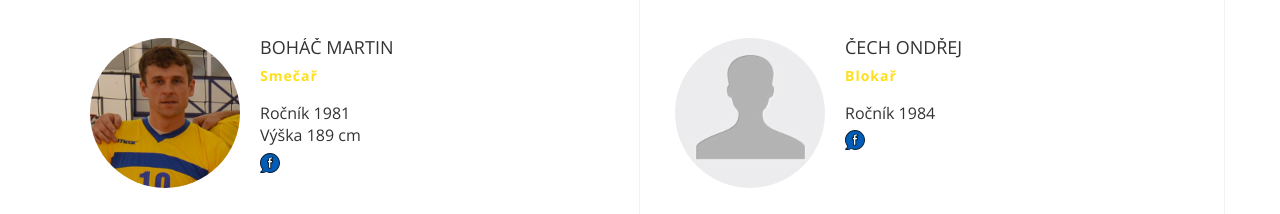
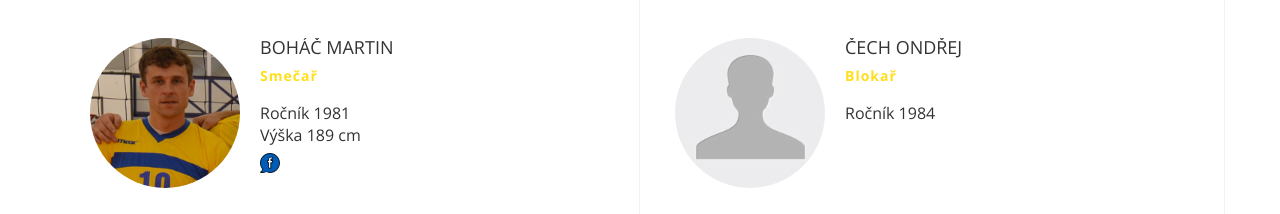
Before and after one commit to bohacc/volejbal-sokol-benesov-v3, an Angular app: page / in a window 1280 px wide. Shown: the part 1840-2054 px from the top of the page. Built offline with nearby package versions, Linux system fonts and the light colour scheme.

Commit message:
css template

```diff
--- a/src/app/modules/core/components/team-player/team-player.component.html
+++ b/src/app/modules/core/components/team-player/team-player.component.html
@@ -11,7 +11,7 @@
       <div *ngIf="player?.height">Výška {{player?.height}}</div>
       <div *ngIf="player?.weight">Váha {{player?.weight}}</div>
       <div *ngIf="player?.heightOfPlay">Dosah {{player?.heightOfPlay}}</div>
-      <div>
+      <div *ngIf="player?.social">
         <a [href]="player.social"><img src="assets/img/facebook2.svg" alt="facebook"></a>
       </div>
     </div>
--- a/src/styles.scss
+++ b/src/styles.scss
@@ -179,6 +179,9 @@ h5 {
   .cms .media {
     padding-top: 5px;
   }
+  #countdown h2 {
+    font-size: 15px !important;
+  }
 }
 
 @media only screen and (max-width: 578px) {
```
